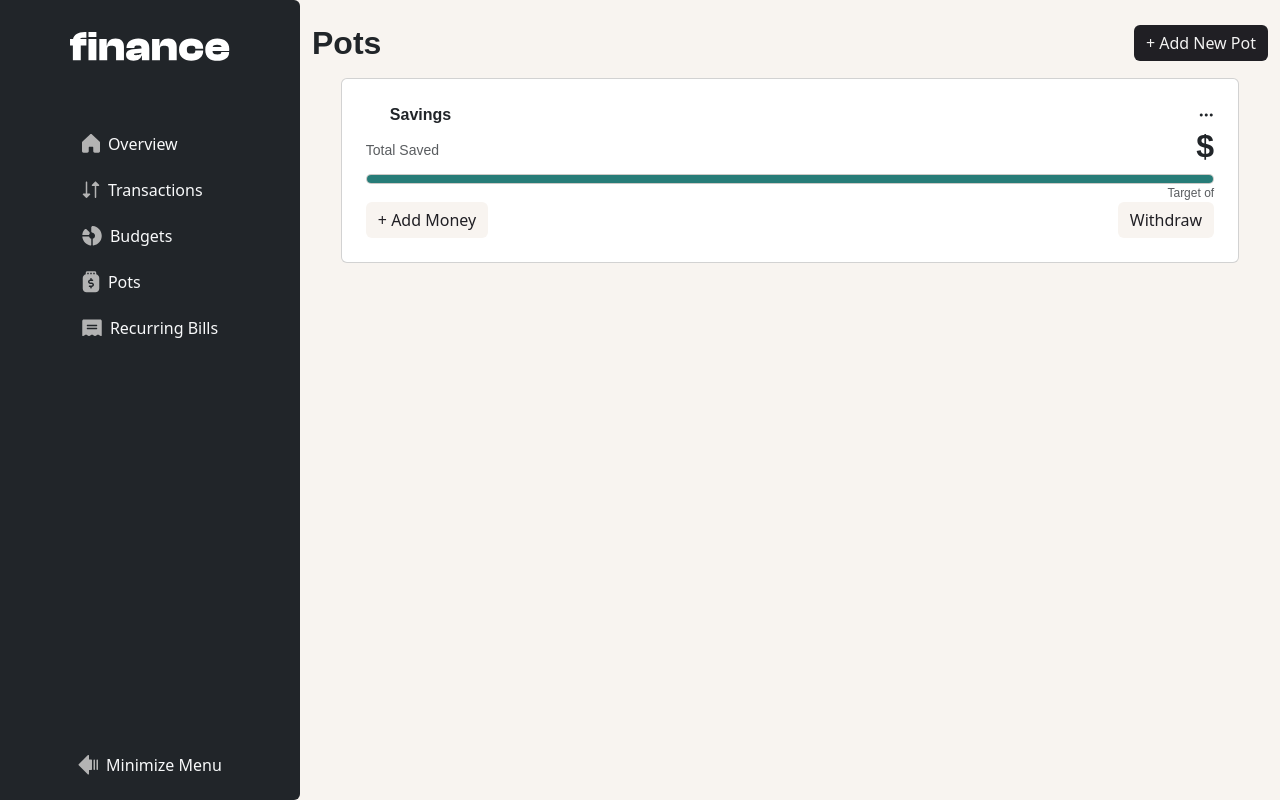
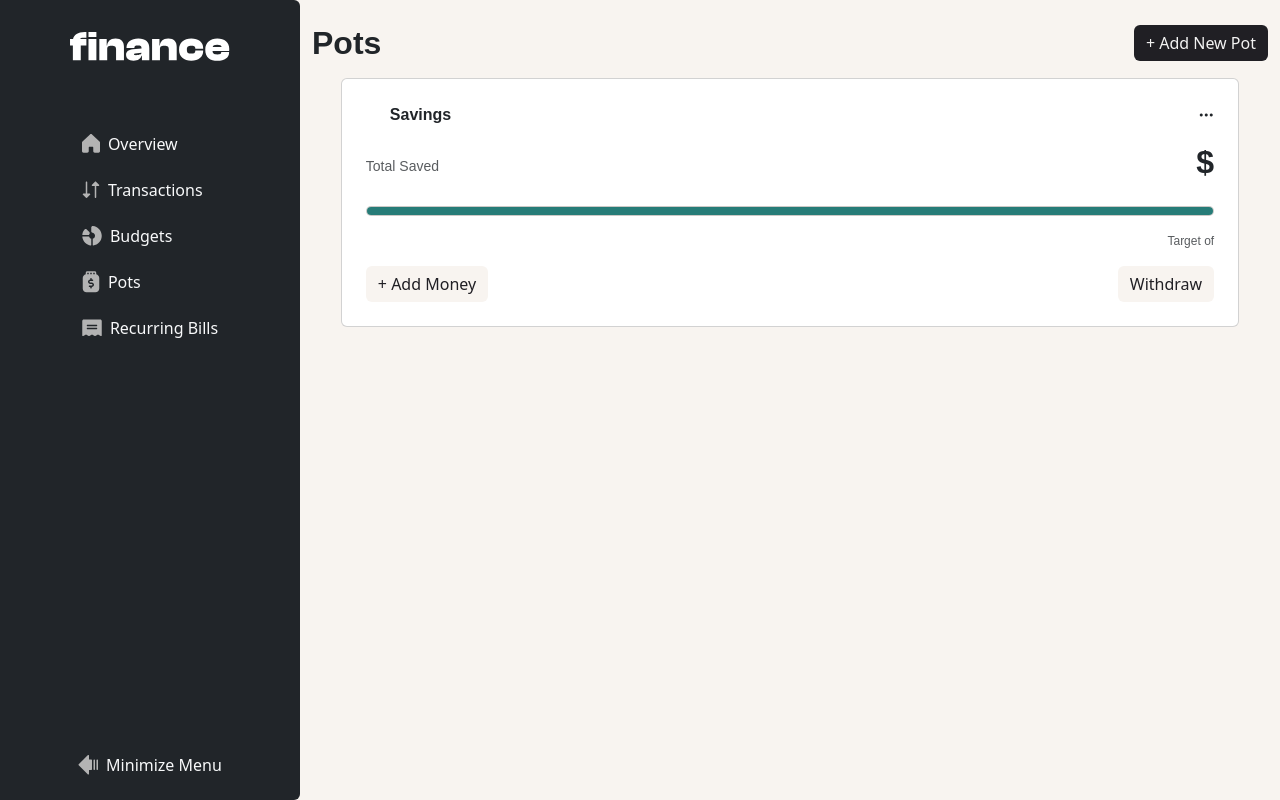
Before and after one commit to abdalsimam1-sketch/personal-finance-app, a React (Vite) app: page /pots in a window 1280 px wide. Built offline with nearby package versions, Linux system fonts and the light colour scheme.

Commit message:
add : gaps in card for better visual

```diff
--- a/src/components/UI/PotsCard.jsx
+++ b/src/components/UI/PotsCard.jsx
@@ -3,12 +3,15 @@ import { Button } from "../UI/Button";
 import { BudgetsAndPotsLabel } from "../UI/BudgetsAndPotsLabel";
 export const PotsCard = ({ total, color, percentage, target, label }) => {
   return (
-    <div className="card p-4 col-11 mx-auto">
-      <BudgetsAndPotsLabel
-        variant="Pot"
-        label={label}
-        color={color}
-      ></BudgetsAndPotsLabel>
+    <div className="card p-4 col-11 mx-auto d-flex flex-column gap-3">
+      <section>
+        {" "}
+        <BudgetsAndPotsLabel
+          variant="Pot"
+          label={label}
+          color={color}
+        ></BudgetsAndPotsLabel>
+      </section>
       <section className="d-flex justify-content-between align-items-center ">
         <span className="text-preset-4 text-muted">Total Saved</span>
         <h1 className="text-preset-1">${total}</h1>
```
